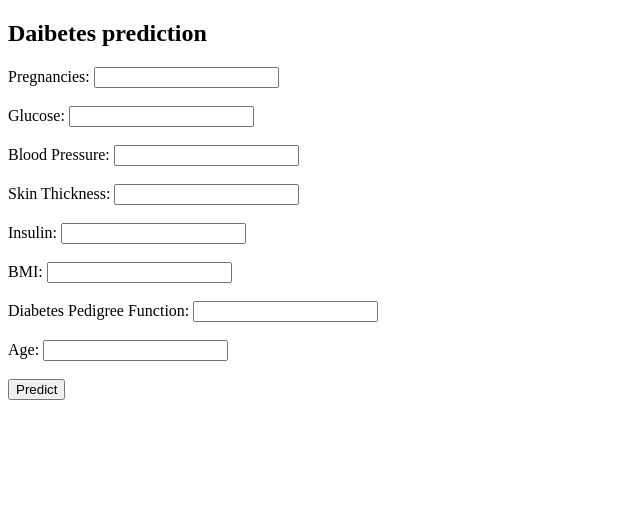
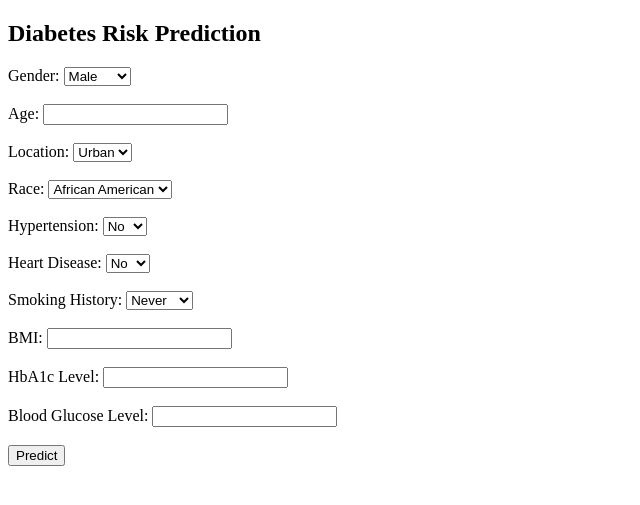
Before and after one commit to pawan0110/MedPredict, a Flask app: page / in a window 1280 px wide. Shown: the top 505 px of the page, without its empty margins (0-640 px from the left). Run offline with Flask 3, Linux system fonts and the light colour scheme; parts of the project's set-up code (start-up, migrations or seed data) failed here and were passed over.

Commit message:
feat: diabetes_model and heart_EDA and heart_training model

```diff
--- a/app.py
+++ b/app.py
@@ -1,55 +1,124 @@
 from flask import Flask, render_template, request
 import joblib
-import numpy as np
+import pandas as pd
 
 app = Flask(__name__)
 
-model = joblib.load("models/diabetes_final_model.pkl")
+# ==============================
+# Load Model + Threshold
+# ==============================
+model_data = joblib.load("models/diabetes_model.pkl")
+
+model = model_data["model"]
+THRESHOLD = 0.45
 
 
+# ==============================
+# Home Route
+# ==============================
 @app.route("/")
 def home():
     return render_template("index.html")
 
+
+# ==============================
+# Prediction Route
+# ==============================
 @app.route("/predict", methods=["POST"])
 def predict():
     try:
-         # Get form values (must match input names in HTML)
-        pregnancies = float(request.form["Pregnancies"])
-        glucose = float(request.form["Glucose"])
-        blood_pressure = float(request.form["BloodPressure"])
-        skin_thickness = float(request.form["SkinThickness"])
-        insulin = float(request.form["Insulin"])
-        bmi = float(request.form["BMI"])
-        dpf = float(request.form["DiabetesPedigreeFunction"])
-        age = float(request.form["Age"])
+        # --------------------------
+        # 1️⃣ Basic Numeric Inputs
+        # --------------------------
+        age = float(request.form["age"])
+        hypertension = int(request.form["hypertension"])
+        heart_disease = int(request.form["heart_disease"])
+        bmi = float(request.form["bmi"])
+        hbA1c_level = float(request.form["hbA1c"])
+        blood_glucose_level = float(request.form["glucose"])
 
-         # Arrange input in same order as training data
-        input_data = np.array([[
-            pregnancies,
-            glucose,
-            blood_pressure,
-            skin_thickness,
-            insulin,
-            bmi,
-            dpf,
-            age
-        ]])
+        # --------------------------
+        # 2️⃣ Encode Gender (Manual)
+        # --------------------------
+        gender = 1 if request.form["gender"] == "Male" else 0
 
-        prediction = model.predict(input_data)[0]
-        probability = model.predict_proba(input_data)[0][1]
+        # --------------------------
+        # 3️⃣ Encode Location
+        # --------------------------
+        location = 1 if request.form["location"] == "Urban" else 0
 
-        result = "Daibetic" if prediction == 1 else "Not daibetic"
+        # --------------------------
+        # 4️⃣ Encode Smoking
+        # --------------------------
+        smoking_map = {
+            "never": 0,
+            "former": 1,
+            "current": 2
+        }
+        smoking_history = smoking_map[request.form["smoking_history"]]
+
+        # --------------------------
+        # 5️⃣ One-Hot Encode Race
+        # --------------------------
+        selected_race = request.form["race"]
+
+        race_dict = {
+            "race:AfricanAmerican": 0,
+            "race:Asian": 0,
+            "race:Caucasian": 0,
+            "race:Hispanic": 0,
+            "race:Other": 0
+        }
+
+        race_dict[f"race:{selected_race}"] = 1
+
+        # --------------------------
+        # 6️⃣ Final Input Dictionary
+        # --------------------------
+        input_data = {
+            "gender": gender,
+            "age": age,
+            "location": location,
+            **race_dict,
+            "hypertension": hypertension,
+            "heart_disease": heart_disease,
+            "smoking_history": smoking_history,
+            "bmi": bmi,
+            "hbA1c_level": hbA1c_level,
+            "blood_glucose_level": blood_glucose_level
+        }
+
+        input_df = pd.DataFrame([input_data])
+
+        # --------------------------
+        # 7️⃣ Predict
+        # --------------------------
+        prob = model.predict_proba(input_df)[0][1]
+        prediction = 1 if prob > THRESHOLD else 0
+
+        result = "Diabetic" if prediction else "Not Diabetic"
+
+        # Risk interpretation
+        if prob < 0.30:
+            risk_level = "Low Risk"
+        elif prob < 0.60:
+            risk_level = "Moderate Risk"
+        else:
+            risk_level = "High Risk"
 
         return render_template(
             "result.html",
             prediction=result,
-            probability=round(probability*100,2)
+            probability=round(prob * 100, 2),
+            risk_level=risk_level
         )
 
     except Exception as e:
-        return f"Error occured: {e}"
+        return f"Error occurred: {e}"
 
 
+# ==============================
+# Run App
+# ==============================
 if __name__ == "__main__":
     app.run(debug=True)
--- a/templates/index.html
+++ b/templates/index.html
@@ -1,42 +1,80 @@
 <!DOCTYPE html>
-<html lang="en">
+<html>
 <head>
-    <meta charset="UTF-8">
-    <meta name="viewport" content="width=device-width, initial-scale=1.0">
-    <title>Diabetes prediction</title>
+    <title>Diabetes Risk Prediction</title>
 </head>
 <body>
-    <h2>Daibetes prediction</h2>
 
-    <form action="/predict" method="post">
+<h2>Diabetes Risk Prediction</h2>
 
-        <label>Pregnancies:</label>
-        <input type="number" name="Pregnancies" required><br><br>
+<form action="/predict" method="post">
 
-        <label>Glucose:</label>
-        <input type="number" name="Glucose" required><br><br>
+    <label>Gender:</label>
+    <select name="gender" required>
+        <option value="Male">Male</option>
+        <option value="Female">Female</option>
+    </select>
+    <br><br>
 
-        <label>Blood Pressure:</label>
-        <input type="number" name="BloodPressure" required><br><br>
+    <label>Age:</label>
+    <input type="number" name="age" required>
+    <br><br>
 
-        <label>Skin Thickness:</label>
-        <input type="number" name="SkinThickness" required><br><br>
+    <label>Location:</label>
+    <select name="location" required>
+        <option value="Urban">Urban</option>
+        <option value="Rural">Rural</option>
+    </select>
+    <br><br>
 
-        <label>Insulin:</label>
-        <input type="number" name="Insulin" required><br><br>
+    <!-- FIXED RACE SECTION -->
+    <label>Race:</label>
+    <select name="race" required>
+        <option value="AfricanAmerican">African American</option>
+        <option value="Asian">Asian</option>
+        <option value="Caucasian">Caucasian</option>
+        <option value="Hispanic">Hispanic</option>
+        <option value="Other">Other</option>
+    </select>
+    <br><br>
 
-        <label>BMI:</label>
-        <input type="number" step="0.01" name="BMI" required><br><br>
+    <label>Hypertension:</label>
+    <select name="hypertension" required>
+        <option value="0">No</option>
+        <option value="1">Yes</option>
+    </select>
+    <br><br>
 
-        <label>Diabetes Pedigree Function:</label>
-        <input type="number" step="0.01" name="DiabetesPedigreeFunction" required><br><br>
+    <label>Heart Disease:</label>
+    <select name="heart_disease" required>
+        <option value="0">No</option>
+        <option value="1">Yes</option>
+    </select>
+    <br><br>
 
-        <label>Age:</label>
-        <input type="number" name="Age" required><br><br>
+    <label>Smoking History:</label>
+    <select name="smoking_history" required>
+        <option value="never">Never</option>
+        <option value="former">Former</option>
+        <option value="current">Current</option>
+    </select>
+    <br><br>
 
-        <button type="submit">Predict</button>
+    <label>BMI:</label>
+    <input type="number" step="0.01" name="bmi" required>
+    <br><br>
 
-    </form>
+    <label>HbA1c Level:</label>
+    <input type="number" step="0.01" name="hbA1c" required>
+    <br><br>
+
+    <label>Blood Glucose Level:</label>
+    <input type="number" step="0.01" name="glucose" required>
+    <br><br>
+
+    <button type="submit">Predict</button>
+
+</form>
 
 </body>
 </html>
```
Also changed, not shown: src/diabetes_model_testing.py (+43 -24 lines), templates/result.html (+12 -3 lines), 13 other files.
